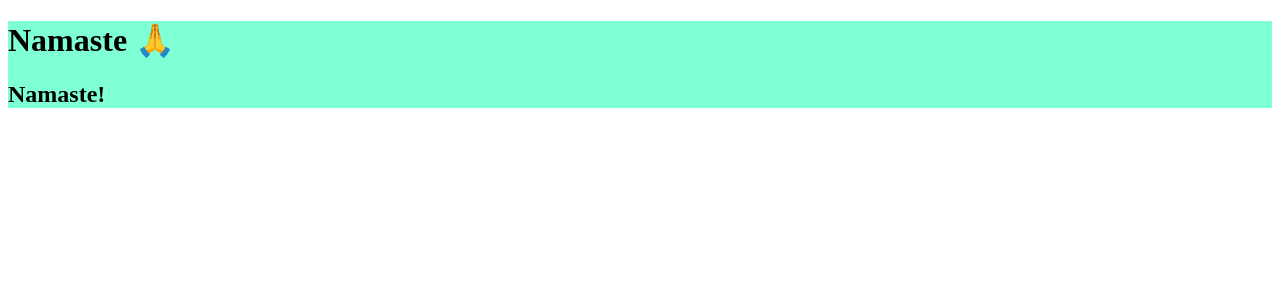
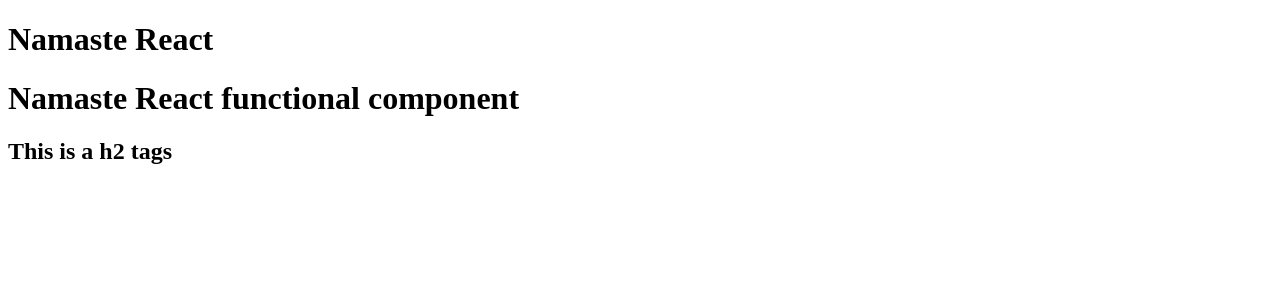
Before and after one commit to ErojiAruna/Tasty-Delights-App, a React (Vite) app: page / in a window 1280 px wide. Shown: the top 300 px of the page. Built offline with nearby package versions, Linux system fonts and the light colour scheme.

Commit message:
initial commit

```diff
--- a/App.js
+++ b/App.js
@@ -1,33 +1,22 @@
 import React from 'react';
 import ReactDOM from 'react-dom/client';
 
-const heading = React.createElement(
-  'h1',
-  {
-    id: 'title',
-  },
-  'Namaste 🙏'
+const Title = () => (
+  <h1 id="title" key="h2">
+    Namaste React
+  </h1>
 );
-
-const heading2 = React.createElement(
-  'h2',
-  {
-    id: 'title',
-  },
-  'Namaste!'
-);
-
-const container = React.createElement(
-  'div',
-  {
-    id: 'container',
-  },
-  [heading, heading2]
-);
-
-console.log(heading);
+const HeaderComponent = () => {
+  return (
+    <div>
+      <Title />
+      <h1>Namaste React functional component</h1>
+      <h2>This is a h2 tags</h2>
+    </div>
+  );
+};
 
 const root = ReactDOM.createRoot(document.getElementById('root'));
 
 // passing a react element inside the root
-root.render(container);
+root.render(<HeaderComponent />);
```
Also changed, not shown: package.json (+8 -1 lines), .babelrc (added), 1 other file (tests, documents, lock files or other folders).
